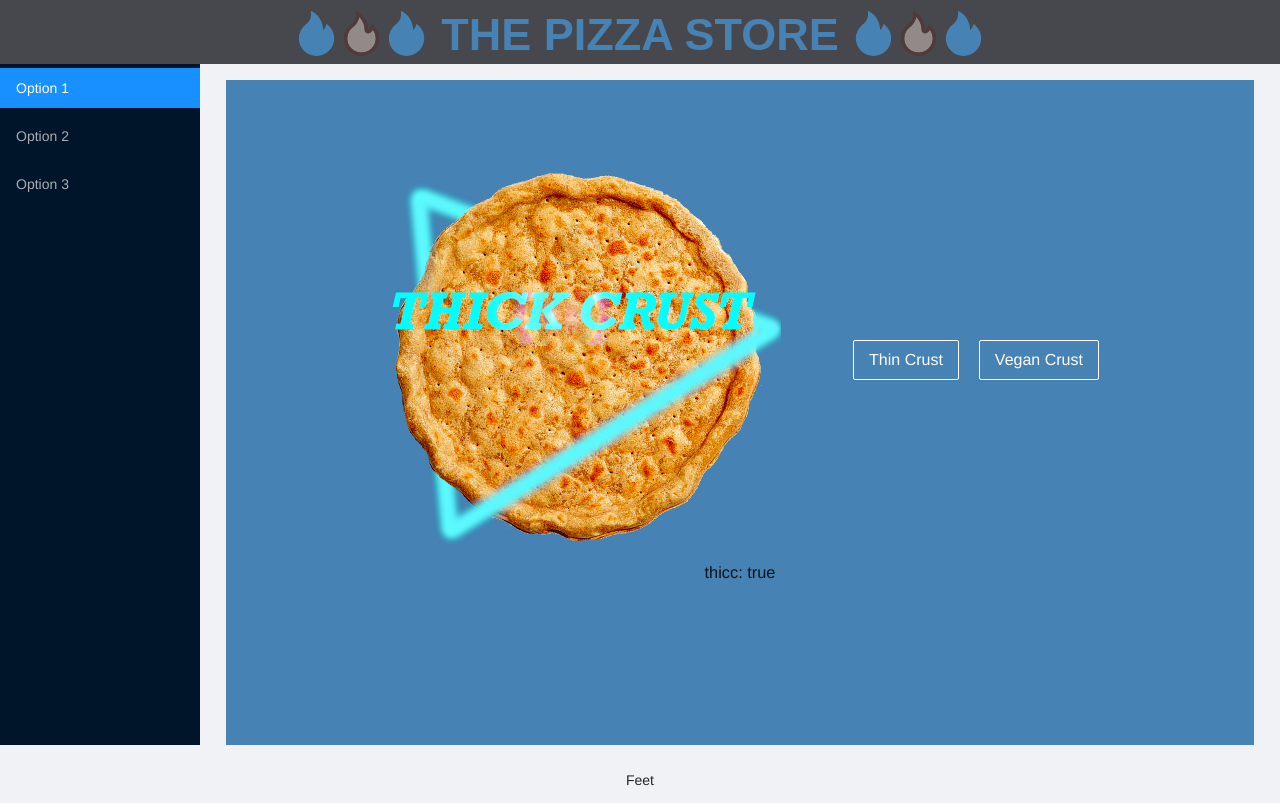
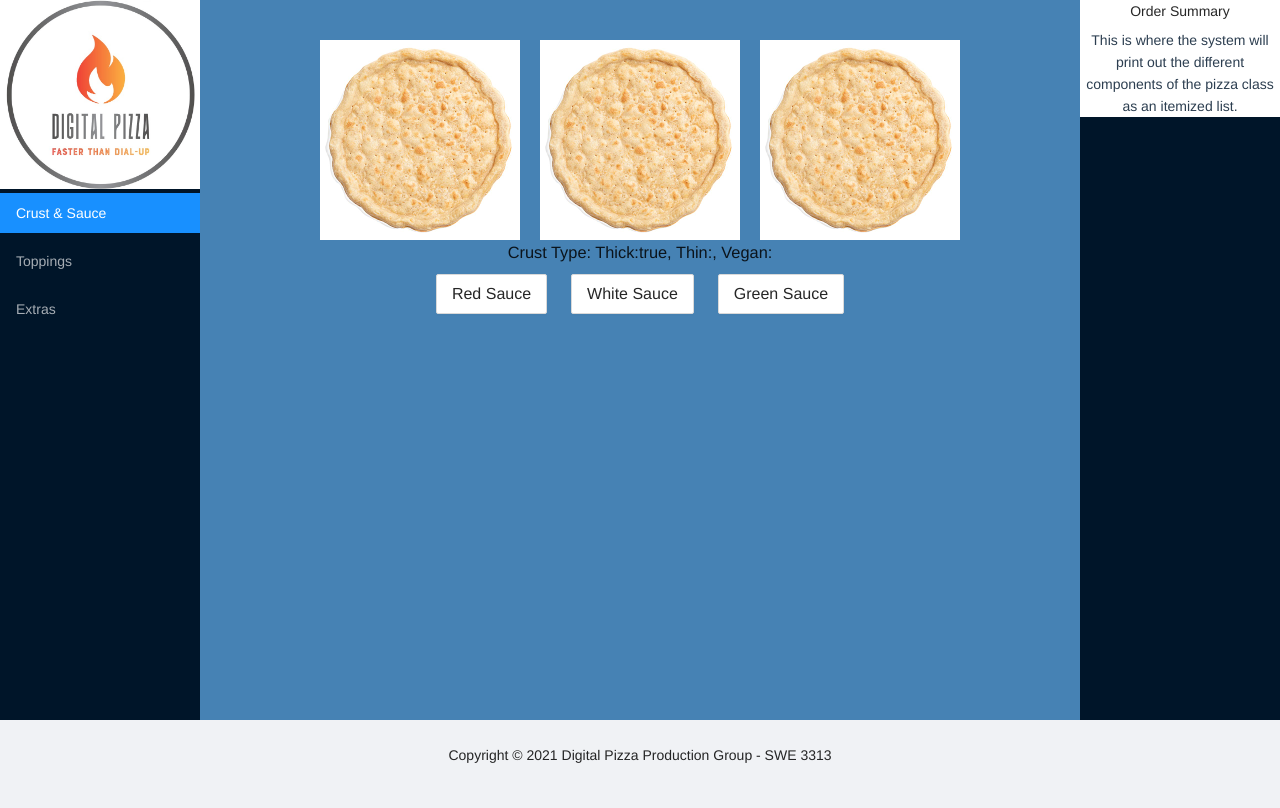
Before and after one commit to SleazySloth/pizzaproject, a Vue app: page /#/ in a window 1280 px wide. Built offline with nearby package versions, Linux system fonts and the light colour scheme.

Commit message:
Added new screens

```diff
--- a/src/App.vue
+++ b/src/App.vue
@@ -1,59 +1,63 @@
 <template>
   <a-layout>
-    <a-layout-header style="background-color: #46484d">
-      <div class="site-layout-header" id="nav" style="color: #5de0ec">
-        <h1
-          style="
-            color: steelblue;
-            font-family: Herculanum, fantasy;
-            text-align: center;
-            max-width: content-box;
-          "
-        >
-          <FireFilled />
-          <FireTwoTone twoToneColor="#523a3a" spin />
-          <FireFilled />
-          <b> THE PIZZA STORE </b>
-          <FireFilled />
-          <FireTwoTone twoToneColor="#523a3a" spin />
-          <FireFilled />
-        </h1>
-      </div>
-    </a-layout-header>
+    <!--    <a-layout-header style="background-color: #46484d">-->
+    <!--      <div class="site-layout-header" id="nav" style="color: #5de0ec">-->
+    <!--        <h1-->
+    <!--          style="-->
+    <!--            color: steelblue;-->
+    <!--            font-family: Herculanum, fantasy;-->
+    <!--            text-align: center;-->
+    <!--            max-width: content-box;-->
+    <!--          "-->
+    <!--        >-->
+    <!--          <FireFilled />-->
+    <!--          <FireTwoTone twoToneColor="#523a3a" spin />-->
+    <!--          <FireFilled />-->
+    <!--          <b> THE PIZZA STORE </b>-->
+    <!--          <FireFilled />-->
+    <!--          <FireTwoTone twoToneColor="#523a3a" spin />-->
+    <!--          <FireFilled />-->
+    <!--        </h1>-->
+    <!--      </div>-->
+    <!--    </a-layout-header>-->
     <a-layout>
       <a-layout-sider style="width: 80vw">
         <Sider></Sider>
       </a-layout-sider>
 
-      <a-layout-content style="padding: 0 2vw; margin-top: 2vh">
+      <a-layout-content>
         <div class="site-layout-content">
           <router-view />
         </div>
       </a-layout-content>
+      <a-layout-sider>
+        <PaymentSider></PaymentSider>
+      </a-layout-sider>
     </a-layout>
+
     <a-layout>
       <a-layout-footer>
-        <div class="site-layout-footer">Feet</div>
+        <div class="site-layout-footer">
+          Copyright © 2021 Digital Pizza Production Group - SWE 3313
+        </div>
       </a-layout-footer>
     </a-layout>
   </a-layout>
 </template>
 <script>
-import { FireFilled, FireTwoTone } from '@ant-design/icons-vue'
+// import { FireFilled, FireTwoTone } from '@ant-design/icons-vue'
 import Sider from '@/components/Sider'
+import PaymentSider from '@/components/PaymentSider'
 
 export default {
   name: 'App',
   components: {
-    FireFilled,
-    FireTwoTone,
-    Sider
+    // FireFilled,
+    // FireTwoTone,
+    Sider,
+    PaymentSider
   }
 }
 </script>
 
-<style>
-.site-layout-content {
-  height: calc(90vh - 55px);
-}
-</style>
+<style></style>
--- /dev/null
+++ b/src/components/PaymentSider.vue
@@ -0,0 +1,21 @@
+<template class="site-layout-sider">
+  <div class="site-layout-sider">
+    <h1>Order Summary</h1>
+    <p>
+      This is where the system will print out the different components of the
+      pizza class as an itemized list.
+    </p>
+  </div>
+</template>
+
+<script>
+export default {
+  name: 'PaymentSider'
+}
+</script>
+
+<style scoped>
+.site-layout-sider {
+  background-color: white;
+}
+</style>
--- a/src/components/Sider.vue
+++ b/src/components/Sider.vue
@@ -1,5 +1,10 @@
 <template>
   <div style="max-width: content-box">
+    <a-image
+      :width="200"
+      :preview="false"
+      :src="require('@/assets/DigitalPizza_logo.jpg')"
+    />
     <a-menu
       mode="vertical"
       theme="dark"
@@ -8,13 +13,13 @@
       v-model:selectedKeys="selectedKeys"
     >
       <a-menu-item key="1" @click="goToHome()">
-        <span>Option 1</span>
+        <span>Crust & Sauce</span>
       </a-menu-item>
       <a-menu-item key="2" @click="goToAbout()">
-        <span>Option 2</span>
+        <span>Toppings</span>
       </a-menu-item>
-      <a-menu-item key="3">
-        <span>Option 3</span>
+      <a-menu-item key="3" @click="goToExtras()">
+        <span>Extras</span>
       </a-menu-item>
     </a-menu>
   </div>
@@ -31,6 +36,9 @@ export default defineComponent({
     },
     goToAbout() {
       this.$router.push('/About')
+    },
+    goToExtras() {
+      this.$router.push('/Extras')
     }
   },
   setup() {
--- a/src/router/index.js
+++ b/src/router/index.js
@@ -1,6 +1,7 @@
 import { createRouter, createWebHashHistory } from 'vue-router'
 import Home from '../views/Home.vue'
-import About from '../views/About'
+import About from '../views/About.vue'
+import Extras from '../views/Extras.vue'
 
 const routes = [
   {
@@ -13,6 +14,11 @@ const routes = [
     path: '/about',
     name: 'About',
     component: About
+  },
+  {
+    path: '/extras',
+    name: 'Extras',
+    component: Extras
   }
 ]
 
--- a/src/views/About.vue
+++ b/src/views/About.vue
@@ -1,9 +1,33 @@
 <template>
-  <div class="about">
-    <h1>This is an about page</h1>
+  <div class="site-layout-content">
+    <div>
+      <a-space size="large">
+        <a-button size="large">Italian Sausage</a-button>
+        <a-button size="large">Pepperoni</a-button>
+        <a-button size="large">Chicken</a-button>
+        <a-button size="large">Bacon</a-button>
+      </a-space>
+    </div>
+    <div><p></p></div>
+    <div>
+      <a-space size="large">
+        <a-button size="large">Onions</a-button>
+        <a-button size="large">Green Peppers</a-button>
+        <a-button size="large">Olives</a-button>
+        <a-button size="large">Banana Peppers</a-button>
+      </a-space>
+    </div>
+    <div><p></p></div>
+    <div>
+      <a-space size="large">
+        <a-button size="large">Spinach</a-button>
+        <a-button size="large">Sun-Dried Tomatoes</a-button>
+        <a-button size="large">Artichokes</a-button>
+        <a-button size="large">Pineapple</a-button>
+      </a-space>
+    </div>
   </div>
 </template>
-
 <script>
 export default { name: 'About' }
 </script>
--- /dev/null
+++ b/src/views/Extras.vue
@@ -0,0 +1,24 @@
+<template>
+  <div class="site-layout-content">
+    <div>
+      <a-space size="large">
+        <a-button size="large">Breadsticks</a-button>
+        <a-button size="large">Cookie Pizza</a-button>
+        <a-button size="large">Molten Lava Cake</a-button>
+        <a-button size="large">Cinnamon Sticks</a-button>
+      </a-space>
+    </div>
+    <div><p></p></div>
+    <div>
+      <a-space size="large">
+        <a-button size="large">Digital Watch</a-button>
+        <a-button size="large">Beverage</a-button>
+        <a-button size="large">Pizza Hat</a-button>
+        <a-button size="large">Halibut</a-button>
+      </a-space>
+    </div>
+  </div>
+</template>
+<script>
+export default { name: 'Extras' }
+</script>
--- a/src/views/Home.vue
+++ b/src/views/Home.vue
@@ -2,9 +2,9 @@
   <div class="site-layout-content">
     <a-space :size="20">
       <a-image
-        :width="400"
+        :width="200"
         :preview="false"
-        :src="require('@/assets/thick_crust.png')"
+        :src="require('@/assets/naked_crust.jpeg')"
         @click="
           crustClick({
             thiccCrust: true,
@@ -13,10 +13,10 @@
           })
         "
       />
-      <a-button ghost size="large"> </a-button>
-      <a-button
-        ghost
-        size="large"
+      <a-image
+        :width="200"
+        :preview="false"
+        :src="require('@/assets/naked_crust.jpeg')"
         @click="
           crustClick({
             thiccCrust: false,
@@ -24,11 +24,11 @@
             veganCrust: false
           })
         "
-        >Thin Crust</a-button
-      >
-      <a-button
-        ghost
-        size="large"
+      />
+      <a-image
+        :width="200"
+        :preview="false"
+        :src="require('@/assets/naked_crust.jpeg')"
         @click="
           crustClick({
             thiccCrust: false,
@@ -36,10 +36,17 @@
             veganCrust: true
           })
         "
-        >Vegan Crust</a-button
-      >
+      />
     </a-space>
-    <h1>thicc: {{ pizza.thiccCrust }}</h1>
+    <h1>
+      Crust Type: Thick:{{ pizza.thiccCrust }}, Thin:{{ pizza.thinCrust }},
+      Vegan:{{ pizza.veganCrust }}
+    </h1>
+    <a-space size="large">
+      <a-button size="large">Red Sauce</a-button>
+      <a-button size="large">White Sauce</a-button>
+      <a-button size="large">Green Sauce</a-button>
+    </a-space>
   </div>
 </template>
 <script>
@@ -84,19 +91,20 @@ export default {
 #nav a.router-link-exact-active {
   color: #42b983;
 }
-.site-layout-header {
-  min-height: 10vh;
-  max-height: 30px;
-  font-size: 30px;
-}
+/*.site-layout-header {*/
+/*  min-height: 10vh;*/
+/*  max-height: 30px;*/
+/*  font-size: 30px;*/
+/*}*/
 .site-layout-content {
-  min-height: 80vh;
-  padding: 40px;
+  min-height: 90vh;
+  max-height: 90vh;
+  padding: 20px;
   background: steelblue;
 }
 .site-layout-footer {
-  min-height: 5px;
-  max-height: 10px;
+  min-height: 5vh;
+  max-height: 5vh;
   text-align: center;
   margin-bottom: 0;
   padding-bottom: 0;
```
Also changed, not shown: src/assets/DigitalPizza_logo.jpg (added), src/assets/naked_crust.jpeg (added).
